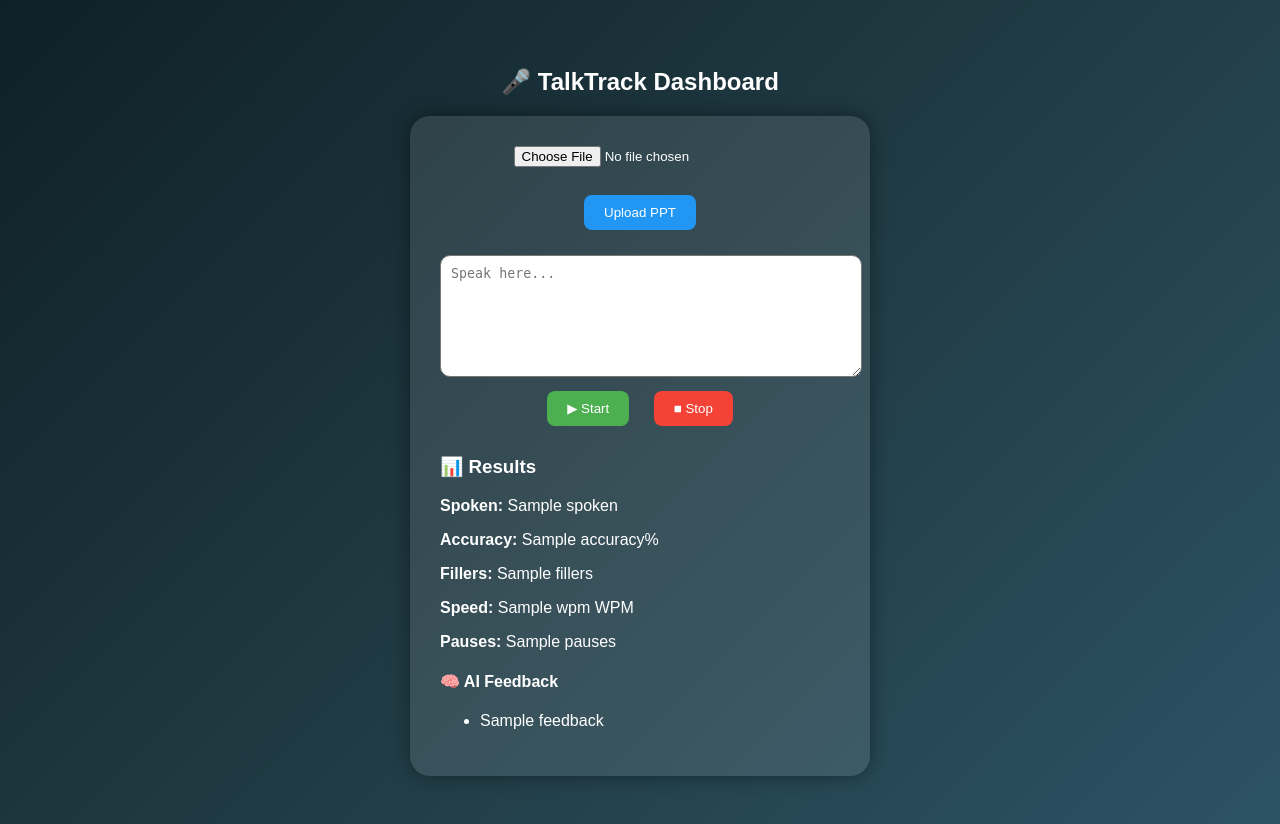
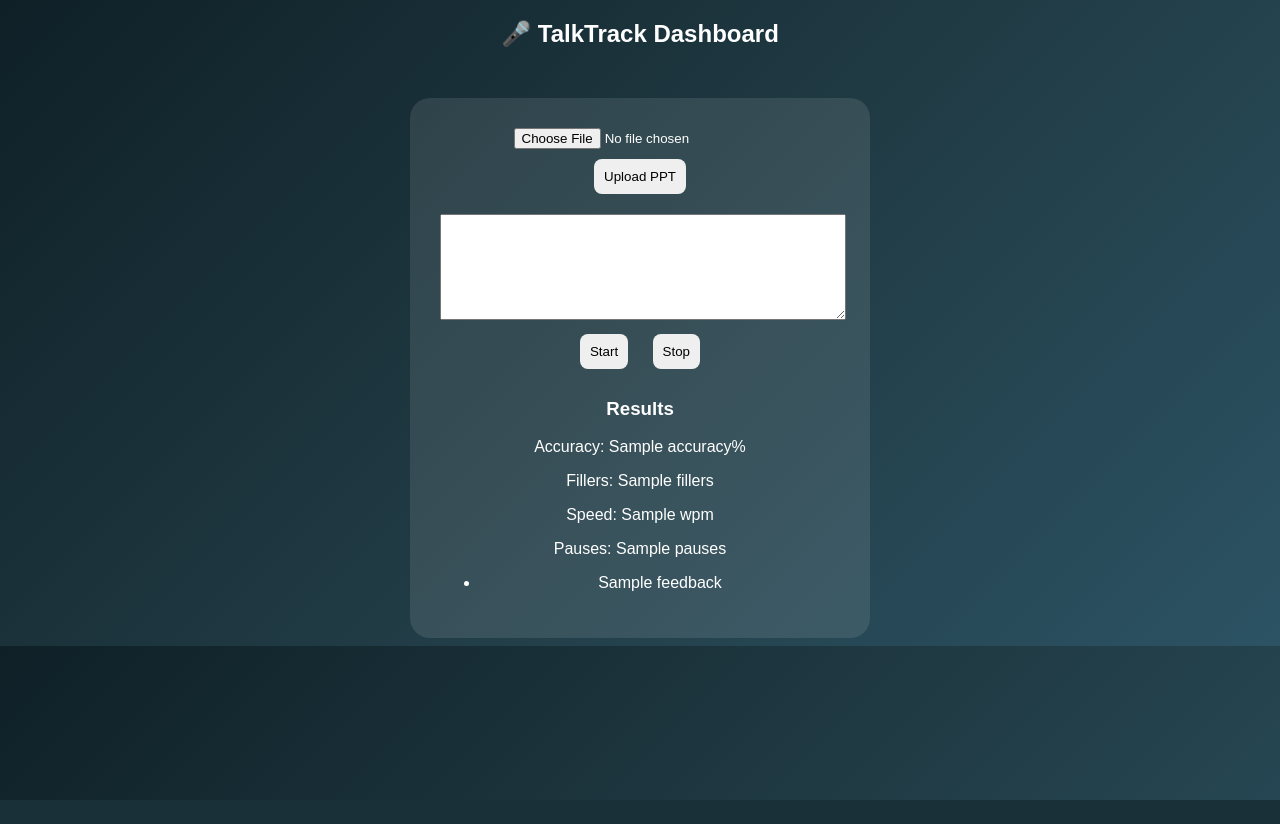
Before and after one commit to ejjigirikavya/TalkTrackAI, a Flask app: template templates/dashboard.html in a window 1280 px wide. After the commit the page ends 800 px from the top, so only its background shows below. Run offline with Flask 3, Linux system fonts and the light colour scheme; the template is opened without the code that fills it: most values are stand-ins (such as "Sample title", 1, 10 or a date in 2020).

Commit message:
Update dashboard.html

```diff
--- a/templates/dashboard.html
+++ b/templates/dashboard.html
@@ -1,49 +1,34 @@
 <!DOCTYPE html>
 <html>
 <head>
-    <title>TalkTrack Dashboard</title>
-
 <style>
 body {
     font-family: Arial;
-            background: linear-gradient(135deg, #0f2027, #203a43, #2c5364);
-            color: white;
-            text-align: center;
-            padding: 40px;
+    background: linear-gradient(135deg,#0f2027,#203a43,#2c5364);
+    color:white;
+    text-align:center;
 }
 
 .card {
-            background: rgba(255,255,255,0.1);
-            padding: 30px;
-            border-radius: 20px;
-            width: 400px;
-            margin: auto;
-            box-shadow: 0 0 20px rgba(0,0,0,0.4);
+    background:rgba(255,255,255,0.1);
+    padding:30px;
+    border-radius:20px;
+    width:400px;
+    margin:auto;
+    margin-top:50px;
 }
 
 textarea {
-            width: 100%;
-            height: 100px;
-            margin-top: 15px;
-            border-radius: 10px;
-            padding: 10px;
+    width:100%;
+    height:100px;
+    margin-top:10px;
 }
 
 button {
-            margin: 10px;
-            padding: 10px 20px;
-            border: none;
-            border-radius: 8px;
-            cursor: pointer;
-        }
-
-        .start { background: #4CAF50; color: white; }
-        .stop { background: #f44336; color: white; }
-        .upload { background: #2196F3; color: white; }
-
-        .results {
-            margin-top: 20px;
-            text-align: left;
+    margin:10px;
+    padding:10px;
+    border:none;
+    border-radius:8px;
 }
 </style>
 </head>
@@ -54,56 +39,44 @@
 
 <div class="card">
 
-    <!-- UPLOAD -->
 <form action="/upload" method="POST" enctype="multipart/form-data">
-        <input type="file" name="ppt" required>
-        <br><br>
-        <button class="upload">Upload PPT</button>
+<input type="file" name="ppt" required><br>
+<button>Upload PPT</button>
 </form>
 
-    <!-- SPEECH BOX -->
-    <textarea id="speechText" placeholder="Speak here..."></textarea>
+<textarea id="speechText"></textarea>
 
 <br>
 
-    <button class="start" onclick="startSpeech()">▶ Start</button>
-    <button class="stop" onclick="stopSpeech()">■ Stop</button>
+<button onclick="startSpeech()">Start</button>
+<button onclick="stopSpeech()">Stop</button>
 
-    <!-- ERROR -->
 {% if error %}
-        <p style="color:red;">{{ error }}</p>
+<p style="color:red">{{error}}</p>
 {% endif %}
 
-    <!-- RESULTS -->
 {% if spoken %}
-    <div class="results">
-        <h3>📊 Results</h3>
+<h3>Results</h3>
+<p>Accuracy: {{accuracy}}%</p>
+<p>Fillers: {{fillers}}</p>
+<p>Speed: {{wpm}}</p>
+<p>Pauses: {{pauses}}</p>
 
-        <p><b>Spoken:</b> {{ spoken }}</p>
-        <p><b>Accuracy:</b> {{ accuracy }}%</p>
-        <p><b>Fillers:</b> {{ fillers }}</p>
-        <p><b>Speed:</b> {{ wpm }} WPM</p>
-        <p><b>Pauses:</b> {{ pauses }}</p>
-
-        <h4>🧠 AI Feedback</h4>
 <ul>
 {% for f in feedback %}
-            <li>{{ f }}</li>
+<li>{{f}}</li>
 {% endfor %}
 </ul>
-    </div>
 {% endif %}
 
 </div>
 
-<!-- JS -->
 <script>
 let recognition;
 let finalText = "";
 
 function startSpeech() {
     finalText = "";
-
     recognition = new (window.SpeechRecognition || window.webkitSpeechRecognition)();
 
     recognition.continuous = true;
@@ -111,17 +84,11 @@ function startSpeech() {
 
     recognition.onresult = function(event) {
         let interim = "";
-
         for (let i = event.resultIndex; i < event.results.length; i++) {
-            let transcript = event.results[i][0].transcript;
-
-            if (event.results[i].isFinal) {
-                finalText += transcript + " ";
-            } else {
-                interim += transcript;
+            let t = event.results[i][0].transcript;
+            if (event.results[i].isFinal) finalText += t + " ";
+            else interim += t;
         }
-        }
-
         document.getElementById("speechText").value = finalText + interim;
     };
 
@@ -132,27 +99,19 @@ function stopSpeech() {
     recognition.stop();
 
     setTimeout(() => {
-        let text = document.getElementById("speechText").value.trim();
-
-        if (text === "") {
-            alert("No speech detected");
-            return;
-        }
+        let text = document.getElementById("speechText").value;
 
         fetch("/analyze", {
             method: "POST",
-            headers: {
-                "Content-Type": "application/x-www-form-urlencoded",
-            },
+            headers: {"Content-Type": "application/x-www-form-urlencoded"},
             body: "text=" + encodeURIComponent(text)
         })
-        .then(res => res.text())
+        .then(r => r.text())
         .then(html => {
             document.open();
             document.write(html);
             document.close();
         });
-
     }, 500);
 }
 </script>
```
Lines whose indentation alone changed are shown as unchanged.
